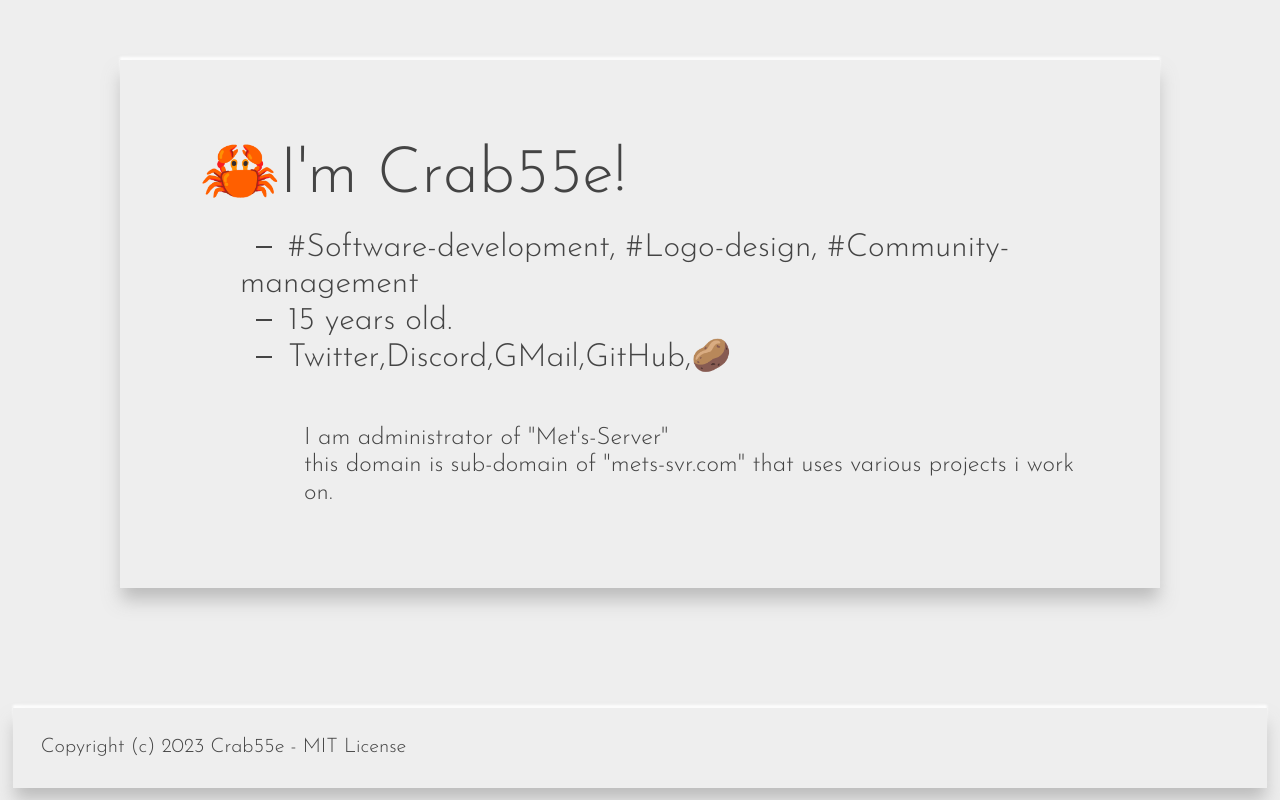
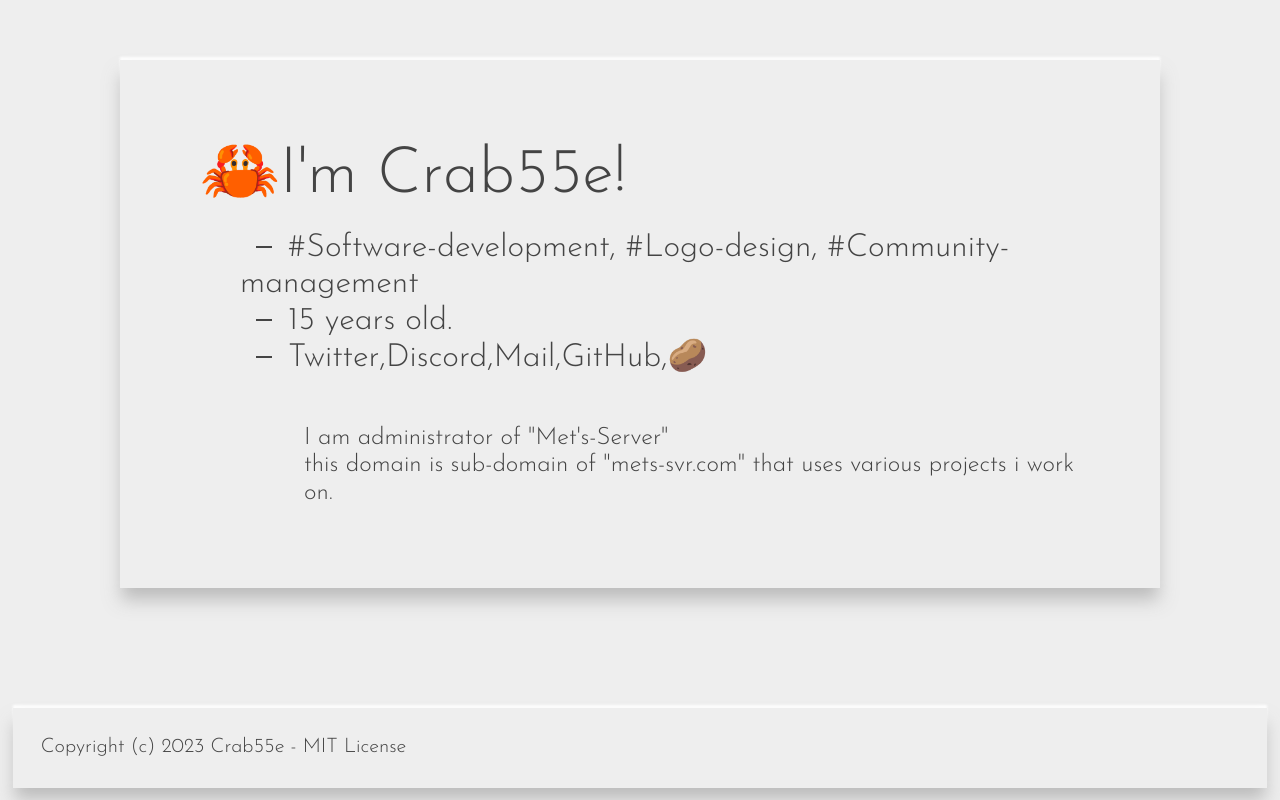
Before and after one commit to Crab55e/crab55e.mets-svr.com, a plain HTML site: page index.html in a window 1280 px wide. Shown: the part 860-1660 px from the top of the page. Drawn offline with nearby package versions, Linux system fonts and the light colour scheme; some packages are replaced by stand-ins of ours.

Commit message:
凄いちょっとした誤字修正
1文字なんだ

```diff
--- a/index.html
+++ b/index.html
@@ -196,7 +196,7 @@
                 <li>#Software-development, #Logo-design, #Community-management</li>
                 <li><span id="age"></span> years old.</li>
                 <li><a href="//twitter.com/Crab55e" target="_blank" rel="noopener noreferrer">Twitter</a>,<a href="//discord.gg/SDY3eF88bw" target="_blank" rel="noopener noreferrer">Discord</a>,<a href="//mail.google.com/mail/?view=cm&to=crab@mets-svr.com"
-                        target="_blank" rel="noopener noreferrer">GMail</a>,<a href="//github.com/Crab55e" target="_blank" rel="noopener noreferrer">GitHub</a>,<a href="https://www.amazon.jp/hz/wishlist/ls/N02P3I5AW944?ref_=wl_share" target="_blank" rel="noopener noreferrer">🥔 <!-- "芋"って漢字にしたらかわさんに「おもんない」って言われたんですよね --></a></li>
+                        target="_blank" rel="noopener noreferrer">Mail</a>,<a href="//github.com/Crab55e" target="_blank" rel="noopener noreferrer">GitHub</a>,<a href="https://www.amazon.jp/hz/wishlist/ls/N02P3I5AW944?ref_=wl_share" target="_blank" rel="noopener noreferrer">🥔 <!-- "芋"って漢字にしたらかわさんに「おもんない」って言われたんですよね --></a></li>
             </ul>
             <h4>I am administrator of <a href="//discord.mets-svr.com" target="_blank" rel="noopener noreferrer">"Met's-Server"</a><br>this domain is sub-domain of <a href="//mets-svr.com" target="_blank" rel="noopener noreferrer">"mets-svr.com"</a> that uses various projects i work on.</h4>
         </div>
```
